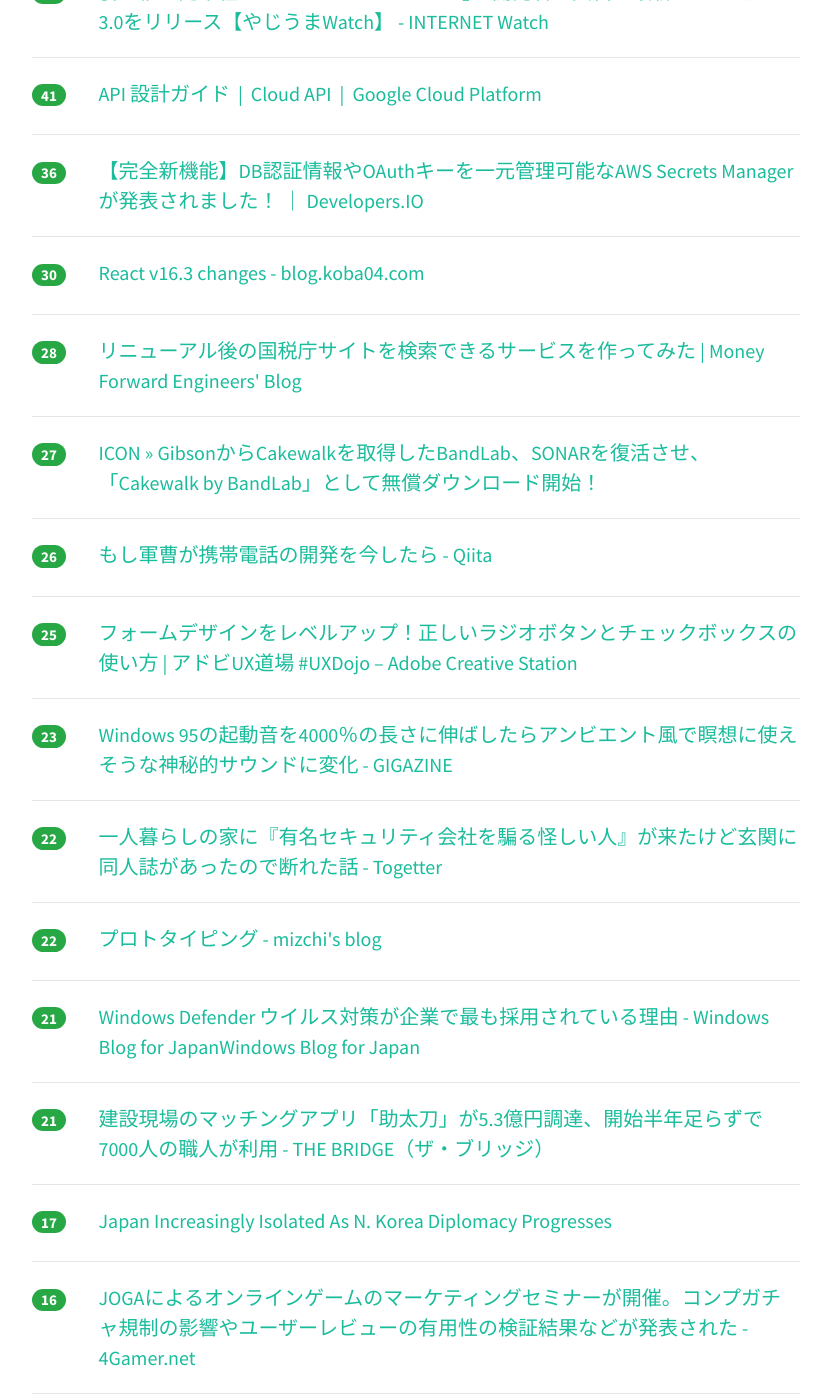
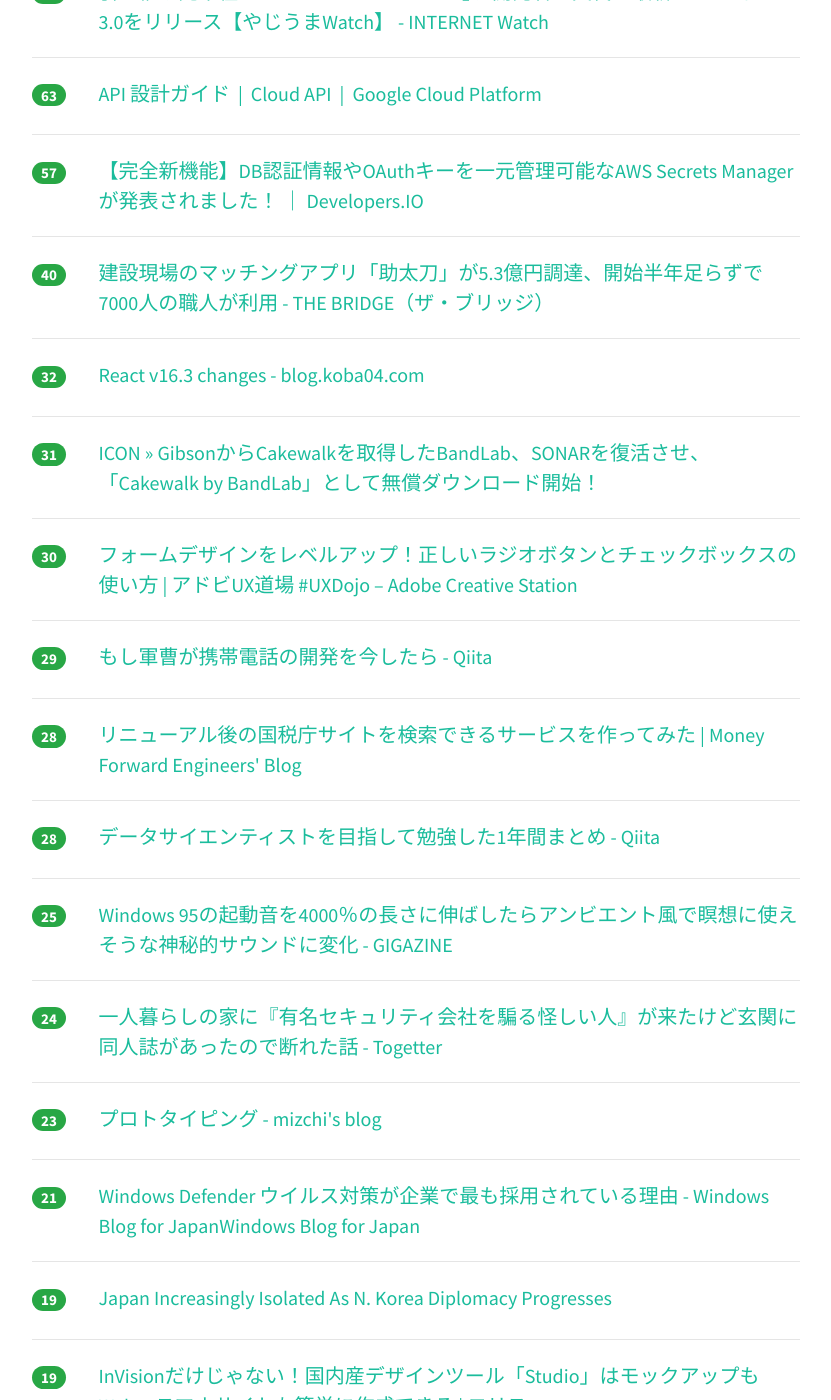
Before and after one commit to yatta47/hatena-matome-site, a Jekyll site: the page built from _posts/2018-04-05-hatena.md, in a window 1280 px wide and 1400 px high, scrolled down 730 px. Shown: the whole window, without its empty margins (224-1055 px from the left). Built offline with Jekyll 4.4.1, drawn with Linux system fonts in a browser that asks for light colours; nearby versions of some CDN libraries; some of the changed text lies outside the part shown.

Commit message:
Updated 2018-04-05

```diff
--- a/_posts/2018-04-05-hatena.md
+++ b/_posts/2018-04-05-hatena.md
@@ -1,44 +1,64 @@
 ---
 layout: post
 title:  "2018-04-05 はてぶIT"
-date:   2018-04-05 11:02:30
+date:   2018-04-05 12:03:20
 tags: [it-hotentry]
 ---
-23 件のデータあり
+28 件のデータあり
 
 <hr><div class="row">
-<div class="col-1"><span class="badge badge-pill badge-success h2">255</span></div>
+<div class="col-1"><span class="badge badge-pill badge-success h2">304</span></div>
 <div class="col-11"><a href='http://forza.cocolog-nifty.com/blog/2018/04/post-4a98.html' target='_blank'>「プロエンジニアになるための「アジャイル開発」再入門」が素晴らしい: プログラマの思索</a></div>
 </div>
 <hr>
 <div class="row">
-<div class="col-1"><span class="badge badge-pill badge-success h2">116</span></div>
+<div class="col-1"><span class="badge badge-pill badge-success h2">138</span></div>
 <div class="col-11"><a href='https://qiita.com/102Design/items/be66ae7ba7d160d7e419' target='_blank'>JavaScriptのクロージャはメモリーリークをちゃんと理解して使おう - Qiita</a></div>
 </div>
 <hr>
 <div class="row">
-<div class="col-1"><span class="badge badge-pill badge-success h2">64</span></div>
+<div class="col-1"><span class="badge badge-pill badge-success h2">101</span></div>
 <div class="col-11"><a href='http://www.publickey1.jp/blog/18/_2nd_edition20javascriptweb.html' target='_blank'>マーチン・ファウラー氏「リファクタリング 2nd Edition」で20年ぶり内容刷新、サンプルコードはJavaScriptに。Web主体で書籍はエッセンシャル版の位置づけ － Publickey</a></div>
 </div>
 <hr>
 <div class="row">
-<div class="col-1"><span class="badge badge-pill badge-success h2">45</span></div>
+<div class="col-1"><span class="badge badge-pill badge-success h2">84</span></div>
 <div class="col-11"><a href='https://internet.watch.impress.co.jp/docs/yajiuma/1115413.html' target='_blank'>引き継ぎ先不在だったFTPソフト「FFFTP」、開発者が交代し最新バージョンの3.0をリリース【やじうまWatch】 - INTERNET Watch</a></div>
 </div>
 <hr>
 <div class="row">
-<div class="col-1"><span class="badge badge-pill badge-success h2">41</span></div>
+<div class="col-1"><span class="badge badge-pill badge-success h2">63</span></div>
 <div class="col-11"><a href='https://cloud.google.com/apis/design/?hl=ja' target='_blank'>API 設計ガイド  |  Cloud API  |  Google Cloud Platform</a></div>
 </div>
 <hr>
 <div class="row">
-<div class="col-1"><span class="badge badge-pill badge-success h2">36</span></div>
+<div class="col-1"><span class="badge badge-pill badge-success h2">57</span></div>
 <div class="col-11"><a href='https://dev.classmethod.jp/cloud/aws/secrets-manager/' target='_blank'>【完全新機能】DB認証情報やOAuthキーを一元管理可能なAWS Secrets Managerが発表されました！ ｜ Developers.IO</a></div>
 </div>
 <hr>
 <div class="row">
+<div class="col-1"><span class="badge badge-pill badge-success h2">40</span></div>
+<div class="col-11"><a href='http://thebridge.jp/2018/04/sukedachi-fundraising' target='_blank'>建設現場のマッチングアプリ「助太刀」が5.3億円調達、開始半年足らずで7000人の職人が利用 - THE BRIDGE（ザ・ブリッジ）</a></div>
+</div>
+<hr>
+<div class="row">
+<div class="col-1"><span class="badge badge-pill badge-success h2">32</span></div>
+<div class="col-11"><a href='http://blog.koba04.com/post/2018/04/04/react-v163-changes/' target='_blank'>React v16.3 changes - blog.koba04.com</a></div>
+</div>
+<hr>
+<div class="row">
+<div class="col-1"><span class="badge badge-pill badge-success h2">31</span></div>
+<div class="col-11"><a href='https://icon.jp/archives/14740' target='_blank'>ICON » GibsonからCakewalkを取得したBandLab、SONARを復活させ、「Cakewalk by BandLab」として無償ダウンロード開始！</a></div>
+</div>
+<hr>
+<div class="row">
 <div class="col-1"><span class="badge badge-pill badge-success h2">30</span></div>
-<div class="col-11"><a href='http://blog.koba04.com/post/2018/04/04/react-v163-changes/' target='_blank'>React v16.3 changes - blog.koba04.com</a></div>
+<div class="col-11"><a href='https://blogs.adobe.com/creativestation/web-xd-essentials-radio-buttons-and-checkboxes' target='_blank'>フォームデザインをレベルアップ！正しいラジオボタンとチェックボックスの使い方 | アドビUX道場 #UXDojo – Adobe Creative Station</a></div>
+</div>
+<hr>
+<div class="row">
+<div class="col-1"><span class="badge badge-pill badge-success h2">29</span></div>
+<div class="col-11"><a href='https://qiita.com/nonbiri15/items/6f9d362371bd4b9452d0' target='_blank'>もし軍曹が携帯電話の開発を今したら - Qiita</a></div>
 </div>
 <hr>
 <div class="row">
@@ -47,32 +67,22 @@ tags: [it-hotentry]
 </div>
 <hr>
 <div class="row">
-<div class="col-1"><span class="badge badge-pill badge-success h2">27</span></div>
-<div class="col-11"><a href='https://icon.jp/archives/14740' target='_blank'>ICON » GibsonからCakewalkを取得したBandLab、SONARを復活させ、「Cakewalk by BandLab」として無償ダウンロード開始！</a></div>
-</div>
-<hr>
-<div class="row">
-<div class="col-1"><span class="badge badge-pill badge-success h2">26</span></div>
-<div class="col-11"><a href='https://qiita.com/nonbiri15/items/6f9d362371bd4b9452d0' target='_blank'>もし軍曹が携帯電話の開発を今したら - Qiita</a></div>
+<div class="col-1"><span class="badge badge-pill badge-success h2">28</span></div>
+<div class="col-11"><a href='https://qiita.com/KIKUYA-Takumi/items/162612ca42a9318cb1d8' target='_blank'>データサイエンティストを目指して勉強した1年間まとめ - Qiita</a></div>
 </div>
 <hr>
 <div class="row">
 <div class="col-1"><span class="badge badge-pill badge-success h2">25</span></div>
-<div class="col-11"><a href='https://blogs.adobe.com/creativestation/web-xd-essentials-radio-buttons-and-checkboxes' target='_blank'>フォームデザインをレベルアップ！正しいラジオボタンとチェックボックスの使い方 | アドビUX道場 #UXDojo – Adobe Creative Station</a></div>
+<div class="col-11"><a href='https://gigazine.net/news/20180404-windows-95-startup-sound-slowed-40-times/' target='_blank'>Windows 95の起動音を4000％の長さに伸ばしたらアンビエント風で瞑想に使えそうな神秘的サウンドに変化 - GIGAZINE</a></div>
+</div>
+<hr>
+<div class="row">
+<div class="col-1"><span class="badge badge-pill badge-success h2">24</span></div>
+<div class="col-11"><a href='https://togetter.com/li/1215149' target='_blank'>一人暮らしの家に『有名セキュリティ会社を騙る怪しい人』が来たけど玄関に同人誌があったので断れた話 - Togetter</a></div>
 </div>
 <hr>
 <div class="row">
 <div class="col-1"><span class="badge badge-pill badge-success h2">23</span></div>
-<div class="col-11"><a href='https://gigazine.net/news/20180404-windows-95-startup-sound-slowed-40-times/' target='_blank'>Windows 95の起動音を4000％の長さに伸ばしたらアンビエント風で瞑想に使えそうな神秘的サウンドに変化 - GIGAZINE</a></div>
-</div>
-<hr>
-<div class="row">
-<div class="col-1"><span class="badge badge-pill badge-success h2">22</span></div>
-<div class="col-11"><a href='https://togetter.com/li/1215149' target='_blank'>一人暮らしの家に『有名セキュリティ会社を騙る怪しい人』が来たけど玄関に同人誌があったので断れた話 - Togetter</a></div>
-</div>
-<hr>
-<div class="row">
-<div class="col-1"><span class="badge badge-pill badge-success h2">22</span></div>
 <div class="col-11"><a href='http://mizchi.hatenablog.com/entry/2018/04/04/225345' target='_blank'>プロトタイピング - mizchi's blog</a></div>
 </div>
 <hr>
@@ -82,13 +92,18 @@ tags: [it-hotentry]
 </div>
 <hr>
 <div class="row">
-<div class="col-1"><span class="badge badge-pill badge-success h2">21</span></div>
-<div class="col-11"><a href='http://thebridge.jp/2018/04/sukedachi-fundraising' target='_blank'>建設現場のマッチングアプリ「助太刀」が5.3億円調達、開始半年足らずで7000人の職人が利用 - THE BRIDGE（ザ・ブリッジ）</a></div>
+<div class="col-1"><span class="badge badge-pill badge-success h2">19</span></div>
+<div class="col-11"><a href='https://www.voanews.com/a/us-japan-summit/4331731.html' target='_blank'>Japan Increasingly Isolated As N. Korea Diplomacy Progresses</a></div>
+</div>
+<hr>
+<div class="row">
+<div class="col-1"><span class="badge badge-pill badge-success h2">19</span></div>
+<div class="col-11"><a href='https://coliss.com/articles/build-websites/operation/work/design-tool-studio.html' target='_blank'>InVisionだけじゃない！国内産デザインツール「Studio」はモックアップもWeb・スマホサイトも簡単に作成できる | コリス</a></div>
 </div>
 <hr>
 <div class="row">
 <div class="col-1"><span class="badge badge-pill badge-success h2">17</span></div>
-<div class="col-11"><a href='https://www.voanews.com/a/us-japan-summit/4331731.html' target='_blank'>Japan Increasingly Isolated As N. Korea Diplomacy Progresses</a></div>
+<div class="col-11"><a href='http://d.hatena.ne.jp/shi3z/20180405/1522882319' target='_blank'>人工知能とゲームプレイヤーの未来について高橋名人と対談してみた - shi3zの長文日記</a></div>
 </div>
 <hr>
 <div class="row">
@@ -97,23 +112,33 @@ tags: [it-hotentry]
 </div>
 <hr>
 <div class="row">
+<div class="col-1"><span class="badge badge-pill badge-success h2">16</span></div>
+<div class="col-11"><a href='https://anond.hatelabo.jp/20180404202321' target='_blank'>なぜデスマーチを機械学習で解決できないのか</a></div>
+</div>
+<hr>
+<div class="row">
+<div class="col-1"><span class="badge badge-pill badge-success h2">16</span></div>
+<div class="col-11"><a href='http://www.orangeitems.com/entry/2018/04/04/201433' target='_blank'>「小中学生ら個人情報流出か＝２万５０００人分－前橋市教委」を考察 - orangeitems’s diary</a></div>
+</div>
+<hr>
+<div class="row">
 <div class="col-1"><span class="badge badge-pill badge-success h2">15</span></div>
 <div class="col-11"><a href='https://www.gizmodo.jp/2018/04/smart-speaker-advertising-patent.html' target='_blank'>スマートスピーカーを使った広告の特許が怖い。私生活、ぜんぶ切り売りされるかも | ギズモード・ジャパン</a></div>
 </div>
 <hr>
 <div class="row">
-<div class="col-1"><span class="badge badge-pill badge-success h2">14</span></div>
-<div class="col-11"><a href='https://anond.hatelabo.jp/20180404202321' target='_blank'>なぜデスマーチを機械学習で解決できないのか</a></div>
-</div>
-<hr>
-<div class="row">
-<div class="col-1"><span class="badge badge-pill badge-success h2">14</span></div>
-<div class="col-11"><a href='http://www.orangeitems.com/entry/2018/04/04/201433' target='_blank'>「小中学生ら個人情報流出か＝２万５０００人分－前橋市教委」を考察 - orangeitems’s diary</a></div>
+<div class="col-1"><span class="badge badge-pill badge-success h2">15</span></div>
+<div class="col-11"><a href='http://d.hatena.ne.jp/Kango/20180404/1522863234' target='_blank'>前橋市教育委員会への不正アクセスについてまとめてみた - piyolog</a></div>
 </div>
 <hr>
 <div class="row">
 <div class="col-1"><span class="badge badge-pill badge-success h2">13</span></div>
-<div class="col-11"><a href='http://d.hatena.ne.jp/shi3z/20180405/1522882319' target='_blank'>人工知能とゲームプレイヤーの未来について高橋名人と対談してみた - shi3zの長文日記</a></div>
+<div class="col-11"><a href='http://mecchanikukyu.hatenablog.com/entry/2018/04/05/003229' target='_blank'>日本は中国に経済的にも技術的にも絶対に勝てない理由 - あなたそれ、甚だナンセンスだわよ！</a></div>
+</div>
+<hr>
+<div class="row">
+<div class="col-1"><span class="badge badge-pill badge-success h2">11</span></div>
+<div class="col-11"><a href='https://www.cockroachlabs.com/blog/cockroachdb-2-0-release/' target='_blank'>CockroachDB 2.0 Has Arrived! | Cockroach Labs</a></div>
 </div>
 <hr>
 <div class="row">
```
